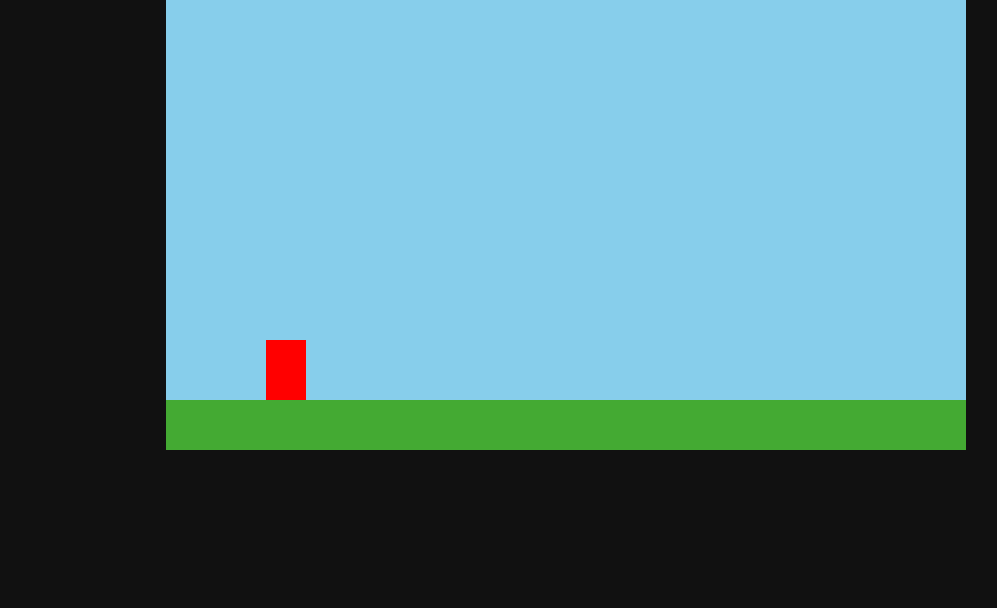
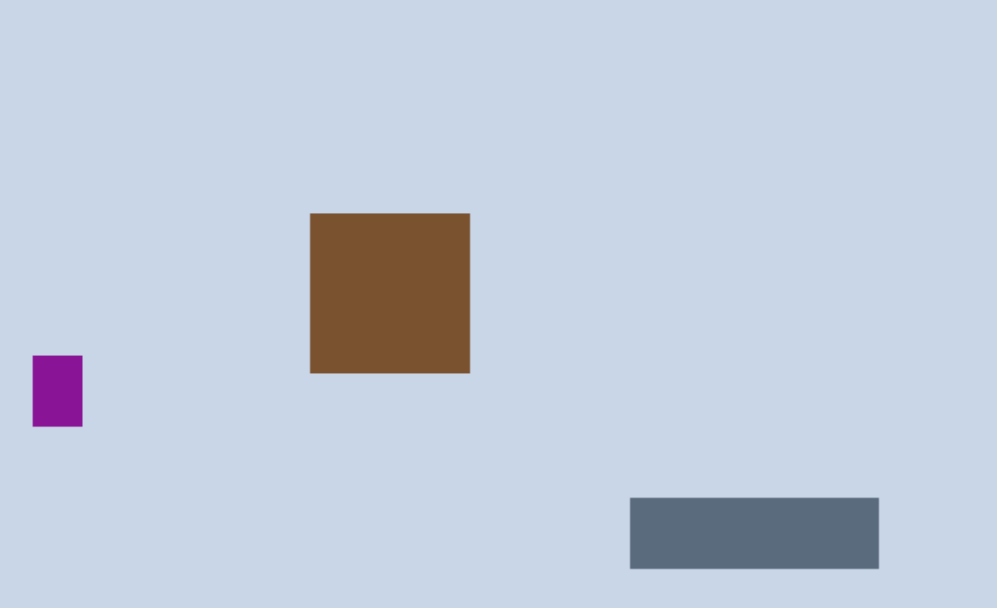
Before and after one commit to husty2023-gif/skin-case-app, a plain HTML site: page game/index.html in a window 1280 px wide. Shown: the whole page, without its empty margins (74-1071 px from the left). Drawn offline with Linux system fonts and the light colour scheme.

Commit message:
Разделил игру на три файла и переделал на вид сверху

```diff
--- /dev/null
+++ b/game/game.js
@@ -0,0 +1,118 @@
+const canvas = document.getElementById("game");
+const ctx = canvas.getContext("2d");
+
+// --- размер: высота мира фиксирована, ширина зависит от экрана ---
+const H = 450;
+let W = 800;
+function resize() {
+  W = Math.round(H * window.innerWidth / window.innerHeight);
+  canvas.width = W;
+  canvas.height = H;
+}
+window.addEventListener("resize", resize);
+resize();
+
+// --- комнаты ---
+// obstacles: fx это доля ширины экрана, y, w, h в пикселях
+// left / right: номер комнаты, куда ведёт край экрана (null = стена)
+const rooms = [
+  {
+    bg: "#c9d6e8", left: null, right: 1,
+    obstacles: [
+      { fx: 0.30, y: 120, w: 90, h: 90, color: "#7a5230" },
+      { fx: 0.55, y: 280, w: 140, h: 40, color: "#5a6b7d" },
+    ],
+  },
+  {
+    bg: "#e8d3a8", left: 0, right: null,
+    obstacles: [
+      { fx: 0.20, y: 60,  w: 60,  h: 150, color: "#7a5230" },
+      { fx: 0.50, y: 220, w: 120, h: 120, color: "#5a6b7d" },
+    ],
+  },
+];
+let current = 0;
+
+// --- управление ---
+const keys = {};
+window.addEventListener("keydown", (e) => {
+  keys[e.code] = true;
+  if (e.code === "Space") e.preventDefault();
+});
+window.addEventListener("keyup", (e) => { keys[e.code] = false; });
+
+const startPoint = { x: 60, y: 200 };
+const hero = { x: startPoint.x, y: startPoint.y, w: 28, h: 40 };
+const speed = 3.5;
+
+function hits(x, y, o) {
+  const ox = o.fx * W;
+  return x + hero.w > ox && x < ox + o.w && y + hero.h > o.y && y < o.y + o.h;
+}
+
+function loop() {
+  const room = rooms[current];
+
+  // направление движения
+  let dx = 0, dy = 0;
+  if (keys["KeyD"]) dx += 1;
+  if (keys["KeyA"]) dx -= 1;
+  if (keys["KeyS"]) dy += 1;
+  if (keys["KeyW"]) dy -= 1;
+  if (dx !== 0 && dy !== 0) { dx *= 0.7071; dy *= 0.7071; } // по диагонали не быстрее
+
+  // двигаем по осям отдельно, чтобы можно было скользить вдоль стен
+  let nx = hero.x + dx * speed;
+  if (!room.obstacles.some(o => hits(nx, hero.y, o))) hero.x = nx;
+
+  let ny = hero.y + dy * speed;
+  if (!room.obstacles.some(o => hits(hero.x, ny, o))) hero.y = ny;
+
+  // верх и низ: стены
+  if (hero.y < 0) hero.y = 0;
+  if (hero.y + hero.h > H) hero.y = H - hero.h;
+
+  // левый край
+  if (hero.x < 0) {
+    if (room.left !== null) {
+      current = room.left;
+      hero.x = W - hero.w - 1;
+    } else {
+      hero.x = 0;
+    }
+  }
+
+  // правый край
+  if (hero.x + hero.w > W) {
+    if (room.right !== null) {
+      current = room.right;
+      hero.x = 1;
+    } else {
+      hero.x = W - hero.w;
+    }
+  }
+
+  // страховка: если что-то пошло не так, вернуть на старт
+  if (Number.isNaN(hero.x) || Number.isNaN(hero.y) ||
+      hero.x < -100 || hero.x > W + 100 || hero.y < -100 || hero.y > H + 100) {
+    hero.x = startPoint.x;
+    hero.y = startPoint.y;
+  }
+
+  // рисование
+  const r = rooms[current];
+  ctx.fillStyle = r.bg;
+  ctx.fillRect(0, 0, W, H);
+
+  for (const o of r.obstacles) {
+    ctx.fillStyle = o.color;
+    ctx.fillRect(o.fx * W, o.y, o.w, o.h);
+  }
+
+  ctx.fillStyle = "#891496";
+  ctx.fillRect(hero.x, hero.y, hero.w, hero.h);
+
+  requestAnimationFrame(loop);
+}
+
+loop();
--- a/game/index.html
+++ b/game/index.html
@@ -1,58 +1,13 @@
 <!DOCTYPE html>
 <html lang="ru">
-    <head>
-        <meta charset="UTF-8">
-        <meta name="viewport" content="width=device-width, initial-scale=1, user-scalable=no">
-        <title>Династия</title>
-        <style>
-            body { margin: 0; background: #111; }
-            canvas { display: block; background: #87ceeb; width: 100%; max-width: 800px; margin: 0 auto; }
-        </style>
-    </head>
-    <body>
-        <canvas id="game" width="800" height="450"></canvas>
-        <script>
-            const canvas = document.getElementById("game");
-            const ctx = canvas.getContext("2d");
-
-            const keys = {};
-            window.addEventListener("keydown", (e) => {
-                keys[e.code] = true;
-                if (e.code === "Space") e.preventDefault();
-            });
-            window.addEventListener("keyup", (e) => { keys[e.code] = false });
-
-            const madk1d = {x: 100, y: 300, w:40, h: 60, vy:0};
-            const groundY = 400;
-
-            function loop() {
-                if (keys["KeyD"]) madk1d.x +=4;
-                if (keys["KeyA"]) madk1d.x -=4;
-
-                madk1d.vy += 0.6;
-                madk1d.y += madk1d.vy;
-
-                let onGround = false;
-                if (madk1d.y + madk1d.h >= groundY) {
-                    madk1d.y = groundY - madk1d.h;
-                    madk1d.vy = 0;
-                    onGround = true;
-                }
-
-                if (keys["Space"] && onGround) madk1d.vy = -13;
-
-                ctx.clearRect(0, 0, canvas.width, canvas.height);
-
-                ctx.fillStyle = "#4a3";
-                ctx.fillRect(0, groundY, canvas.width, canvas.height - groundY);
-
-                ctx.fillStyle = "red";
-                ctx.fillRect(madk1d.x, madk1d.y, madk1d.w, madk1d.h);
-
-                requestAnimationFrame(loop);
-            }
-
-            loop();
-        </script>
-    </body>
+<head>
+  <meta charset="UTF-8">
+  <meta name="viewport" content="width=device-width, initial-scale=1, user-scalable=no, viewport-fit=cover">
+  <title>Саунклауд реп</title>
+  <link rel="stylesheet" href="style.css">
+</head>
+<body>
+  <canvas id="game"></canvas>
+  <script src="game.js"></script>
+</body>
 </html>
--- /dev/null
+++ b/game/style.css
@@ -0,0 +1,2 @@
+html, body { margin: 0; height: 100%; background: #111; overflow: hidden; touch-action: none; }
+canvas { display: block; width: 100vw; height: 100vh; height: 100dvh; }
```
